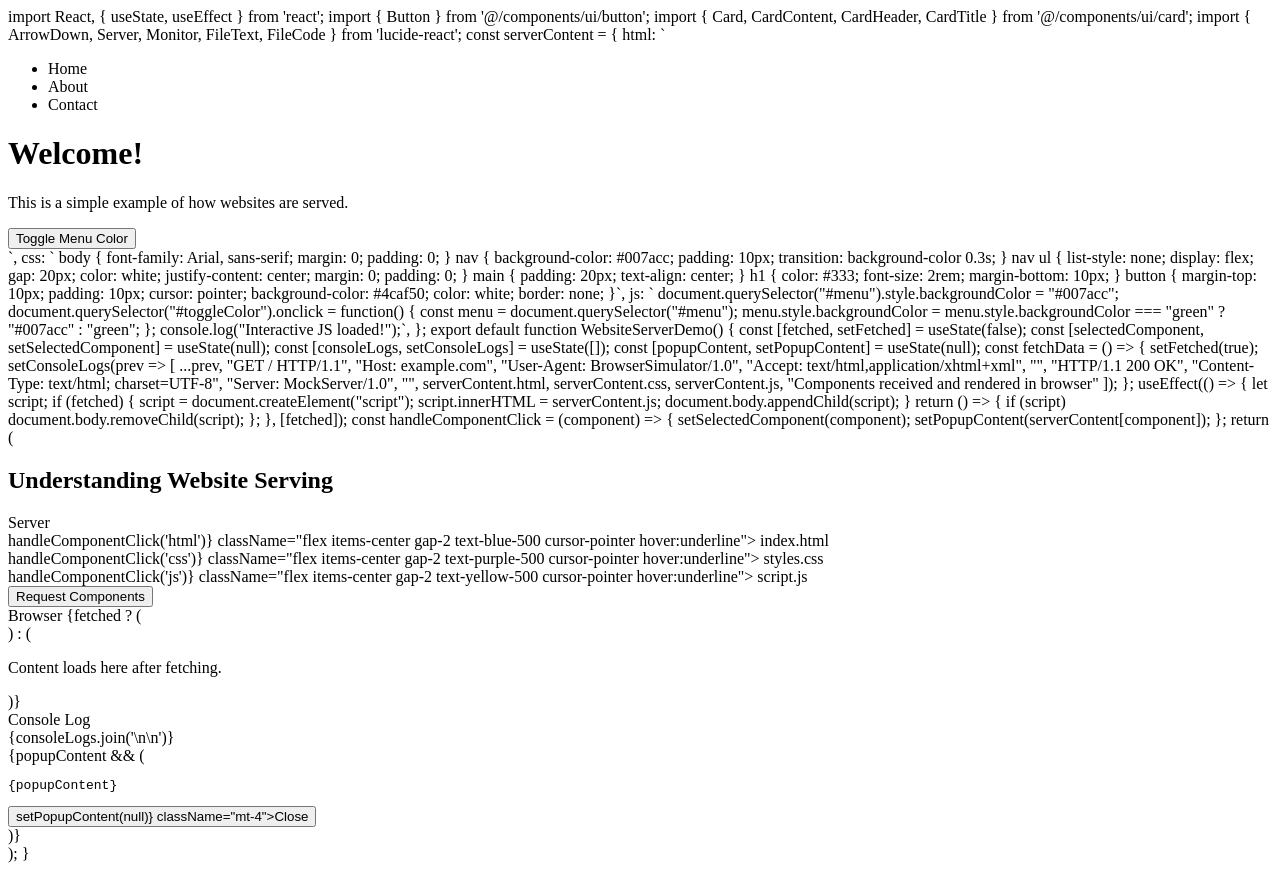
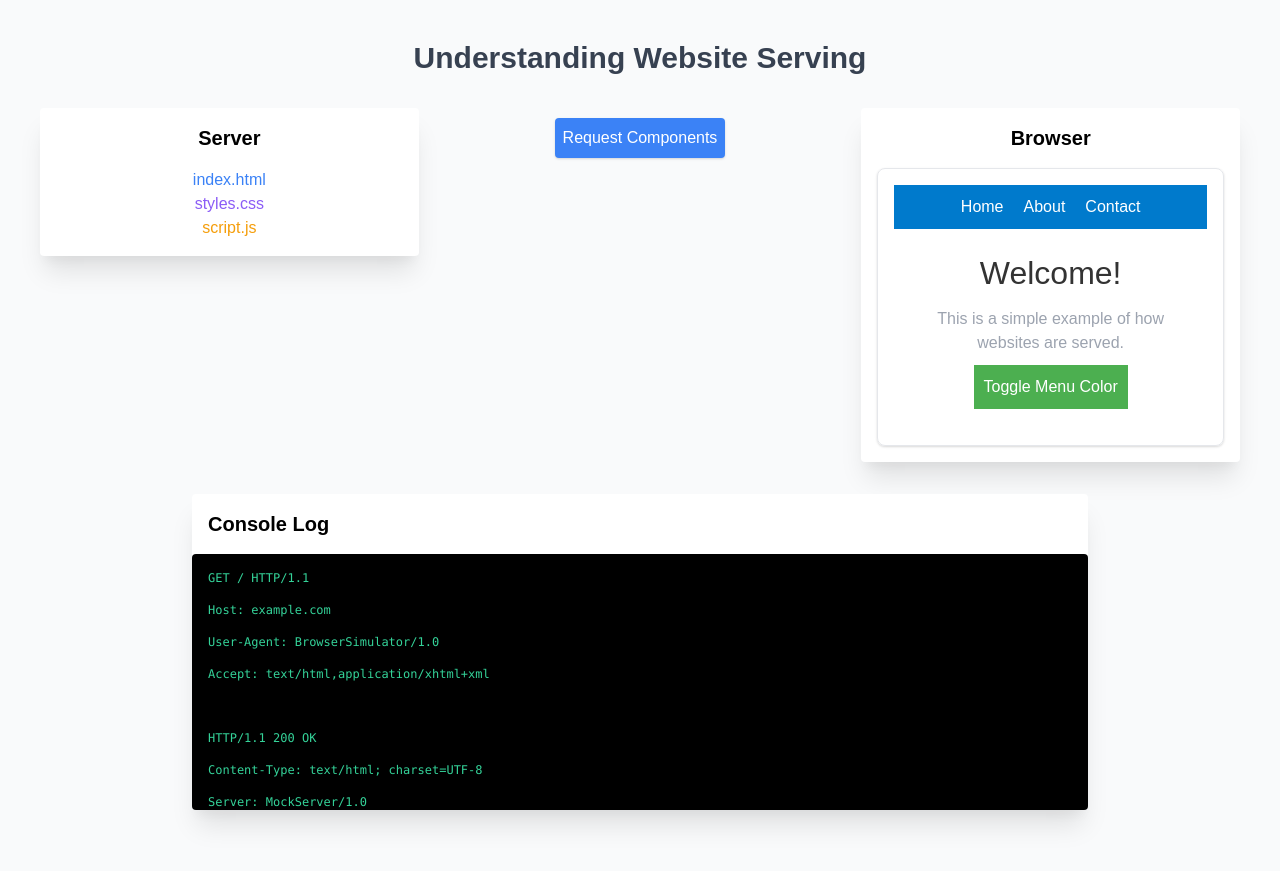
Before and after one commit to workszop/web, a plain HTML site: page index.html in a window 1280 px wide. Both pictures are taken after a click on the button "Request Components". After the commit the page ends 850 px from the top, so only its background shows below. Drawn offline with nearby package versions, Linux system fonts and the light colour scheme.

Commit message:
Update index.html to pure html/css/js

```diff
--- a/index.html
+++ b/index.html
@@ -1,24 +1,12 @@
-import React, { useState, useEffect } from 'react';
-import { Button } from '@/components/ui/button';
-import { Card, CardContent, CardHeader, CardTitle } from '@/components/ui/card';
-import { ArrowDown, Server, Monitor, FileText, FileCode } from 'lucide-react';
-
-const serverContent = {
-  html: `
-<nav id="menu">
-  <ul>
-    <li>Home</li>
-    <li>About</li>
-    <li>Contact</li>
-  </ul>
-</nav>
-<main>
-  <h1>Welcome!</h1>
-  <p>This is a simple example of how websites are served.</p>
-  <button id="toggleColor">Toggle Menu Color</button>
-</main>`,
-
-  css: `
+<!DOCTYPE html>
+<html lang="en">
+<head>
+  <meta charset="UTF-8">
+  <meta name="viewport" content="width=device-width, initial-scale=1.0">
+  <title>Understanding Website Serving</title>
+  <link rel="stylesheet" href="https://cdn.jsdelivr.net/npm/tailwindcss@2.2.19/dist/tailwind.min.css">
+  <style>
+    /* Server-provided CSS */
     body {
       font-family: Arial, sans-serif;
       margin: 0;
@@ -59,7 +47,63 @@ button {
       background-color: #4caf50;
       color: white;
       border: none;
-}`,
+    }
+  </style>
+</head>
+<body class="bg-gray-50 min-h-screen flex flex-col items-center gap-8 p-10">
+
+  <h2 class="text-3xl font-bold text-gray-700">Understanding Website Serving</h2>
+
+  <div class="grid grid-cols-3 gap-8 items-start">
+
+    <div class="text-center shadow-xl rounded bg-white p-4">
+      <h3 class="font-bold text-xl mb-4">Server</h3>
+      <div id="html" class="cursor-pointer text-blue-500 hover:underline">index.html</div>
+      <div id="css" class="cursor-pointer text-purple-500 hover:underline">styles.css</div>
+      <div id="js" class="cursor-pointer text-yellow-500 hover:underline">script.js</div>
+    </div>
+
+    <div class="flex justify-center items-center">
+      <button id="fetch-btn" class="bg-blue-500 text-white p-2 rounded shadow">Request Components</button>
+    </div>
+
+    <div class="text-center shadow-xl rounded bg-white p-4">
+      <h3 class="font-bold text-xl mb-4">Browser</h3>
+      <div id="browser-content" class="border rounded-lg shadow overflow-hidden p-4 text-gray-400">
+        Content loads here after fetching.
+      </div>
+    </div>
+  </div>
+
+  <div class="w-full max-w-4xl shadow-xl bg-white rounded">
+    <h3 class="font-bold text-xl p-4">Console Log</h3>
+    <div id="console-log" class="bg-black text-green-400 font-mono text-xs p-4 rounded h-64 overflow-auto whitespace-pre-wrap"></div>
+  </div>
+
+  <div id="popup" class="fixed inset-0 bg-black bg-opacity-50 flex justify-center items-center z-50 hidden">
+    <div class="bg-white p-6 rounded shadow-xl max-w-2xl overflow-auto max-h-[80vh]">
+      <pre id="popup-content"></pre>
+      <button id="close-popup" class="bg-gray-500 text-white p-2 rounded mt-4">Close</button>
+    </div>
+  </div>
+
+<script>
+const serverContent = {
+  html: `
+<nav id="menu">
+  <ul>
+    <li>Home</li>
+    <li>About</li>
+    <li>Contact</li>
+  </ul>
+</nav>
+<main>
+  <h1>Welcome!</h1>
+  <p>This is a simple example of how websites are served.</p>
+  <button id="toggleColor">Toggle Menu Color</button>
+</main>`,
+
+  css: document.querySelector('style').innerText,
 
   js: `
 document.querySelector("#menu").style.backgroundColor = "#007acc";
@@ -67,19 +111,16 @@ document.querySelector("#toggleColor").onclick = function() {
   const menu = document.querySelector("#menu");
   menu.style.backgroundColor = menu.style.backgroundColor === "green" ? "#007acc" : "green";
 };
-console.log("Interactive JS loaded!");`,
+console.log("Interactive JS loaded!");`
 };
 
-export default function WebsiteServerDemo() {
-  const [fetched, setFetched] = useState(false);
-  const [selectedComponent, setSelectedComponent] = useState(null);
-  const [consoleLogs, setConsoleLogs] = useState([]);
-  const [popupContent, setPopupContent] = useState(null);
+const logs = [];
+const fetchBtn = document.querySelector('#fetch-btn');
+const consoleLog = document.querySelector('#console-log');
+const browserContent = document.querySelector('#browser-content');
 
-  const fetchData = () => {
-    setFetched(true);
-    setConsoleLogs(prev => [
-      ...prev,
+fetchBtn.onclick = () => {
+  logs.push(
     "GET / HTTP/1.1",
     "Host: example.com",
     "User-Agent: BrowserSimulator/1.0",
@@ -93,89 +134,28 @@ export default function WebsiteServerDemo() {
     serverContent.css,
     serverContent.js,
     "Components received and rendered in browser"
-    ]);
+  );
+
+  consoleLog.textContent = logs.join('\n\n');
+  browserContent.innerHTML = `<style>${serverContent.css}</style>` + serverContent.html;
+
+  const script = document.createElement('script');
+  script.innerHTML = serverContent.js;
+  document.body.appendChild(script);
 };
 
-  useEffect(() => {
-    let script;
-    if (fetched) {
-      script = document.createElement("script");
-      script.innerHTML = serverContent.js;
-      document.body.appendChild(script);
-    }
-    return () => {
-      if (script) document.body.removeChild(script);
+document.querySelectorAll('#html, #css, #js').forEach(elem => {
+  elem.onclick = () => {
+    const content = serverContent[elem.id];
+    document.querySelector('#popup-content').textContent = content;
+    document.querySelector('#popup').classList.remove('hidden');
   };
-  }, [fetched]);
+});
 
-  const handleComponentClick = (component) => {
-    setSelectedComponent(component);
-    setPopupContent(serverContent[component]);
+document.querySelector('#close-popup').onclick = () => {
+  document.querySelector('#popup').classList.add('hidden');
 };
+</script>
 
-  return (
-    <div className="flex flex-col items-center gap-8 p-10 bg-gray-50 min-h-screen">
-      <h2 className="text-3xl font-bold text-gray-700">Understanding Website Serving</h2>
-
-      <div className="grid grid-cols-3 gap-8 items-start">
-        <Card className="text-center shadow-xl">
-          <CardHeader>
-            <CardTitle className="flex justify-center gap-2 items-center">
-              <Server /> Server
-            </CardTitle>
-          </CardHeader>
-          <CardContent className="flex flex-col gap-2">
-            <div onClick={() => handleComponentClick('html')} className="flex items-center gap-2 text-blue-500 cursor-pointer hover:underline"><FileText /> index.html</div>
-            <div onClick={() => handleComponentClick('css')} className="flex items-center gap-2 text-purple-500 cursor-pointer hover:underline"><FileCode /> styles.css</div>
-            <div onClick={() => handleComponentClick('js')} className="flex items-center gap-2 text-yellow-500 cursor-pointer hover:underline"><FileCode /> script.js</div>
-          </CardContent>
-        </Card>
-
-        <div className="flex flex-col items-center justify-center">
-          <Button onClick={fetchData} size="lg" className="shadow-md">
-            Request Components
-            <ArrowDown className="ml-2" />
-          </Button>
-        </div>
-
-        <Card className="text-center shadow-xl">
-          <CardHeader>
-            <CardTitle className="flex justify-center gap-2 items-center">
-              <Monitor /> Browser
-            </CardTitle>
-          </CardHeader>
-          <CardContent>
-            {fetched ? (
-              <div className="border rounded-lg shadow overflow-hidden">
-                <style>{serverContent.css}</style>
-                <div dangerouslySetInnerHTML={{ __html: serverContent.html }}></div>
-              </div>
-            ) : (
-              <p className="text-gray-400">Content loads here after fetching.</p>
-            )}
-          </CardContent>
-        </Card>
-      </div>
-
-      <Card className="w-full max-w-4xl shadow-xl">
-        <CardHeader>
-          <CardTitle>Console Log</CardTitle>
-        </CardHeader>
-        <CardContent>
-          <div className="bg-black text-green-400 font-mono text-xs p-4 rounded h-64 overflow-auto whitespace-pre-wrap">
-            {consoleLogs.join('\n\n')}
-          </div>
-        </CardContent>
-      </Card>
-
-      {popupContent && (
-        <div className="fixed inset-0 bg-black bg-opacity-50 flex justify-center items-center z-50">
-          <div className="bg-white p-6 rounded shadow-xl max-w-2xl overflow-auto max-h-[80vh]">
-            <pre>{popupContent}</pre>
-            <Button onClick={() => setPopupContent(null)} className="mt-4">Close</Button>
-          </div>
-        </div>
-      )}
-    </div>
-  );
-}
+</body>
+</html>
```
Lines whose indentation alone changed are shown as unchanged.
